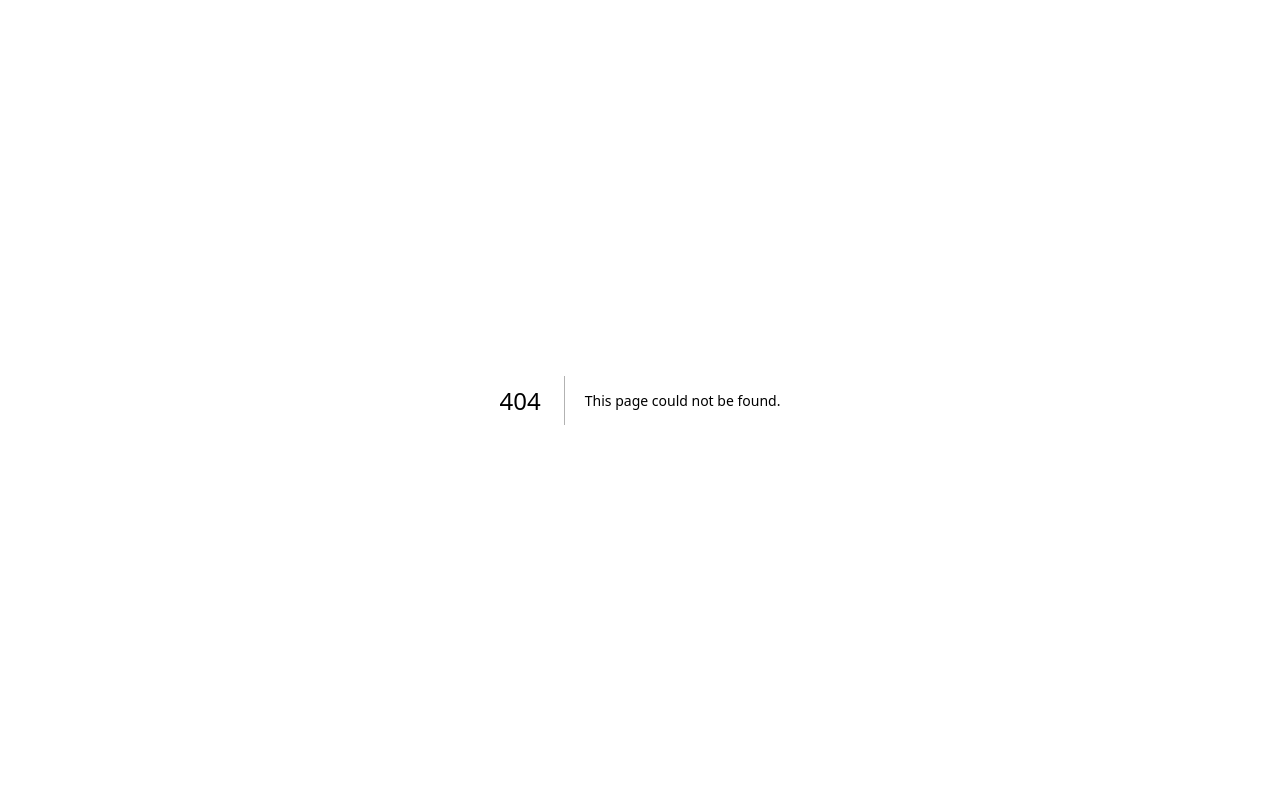
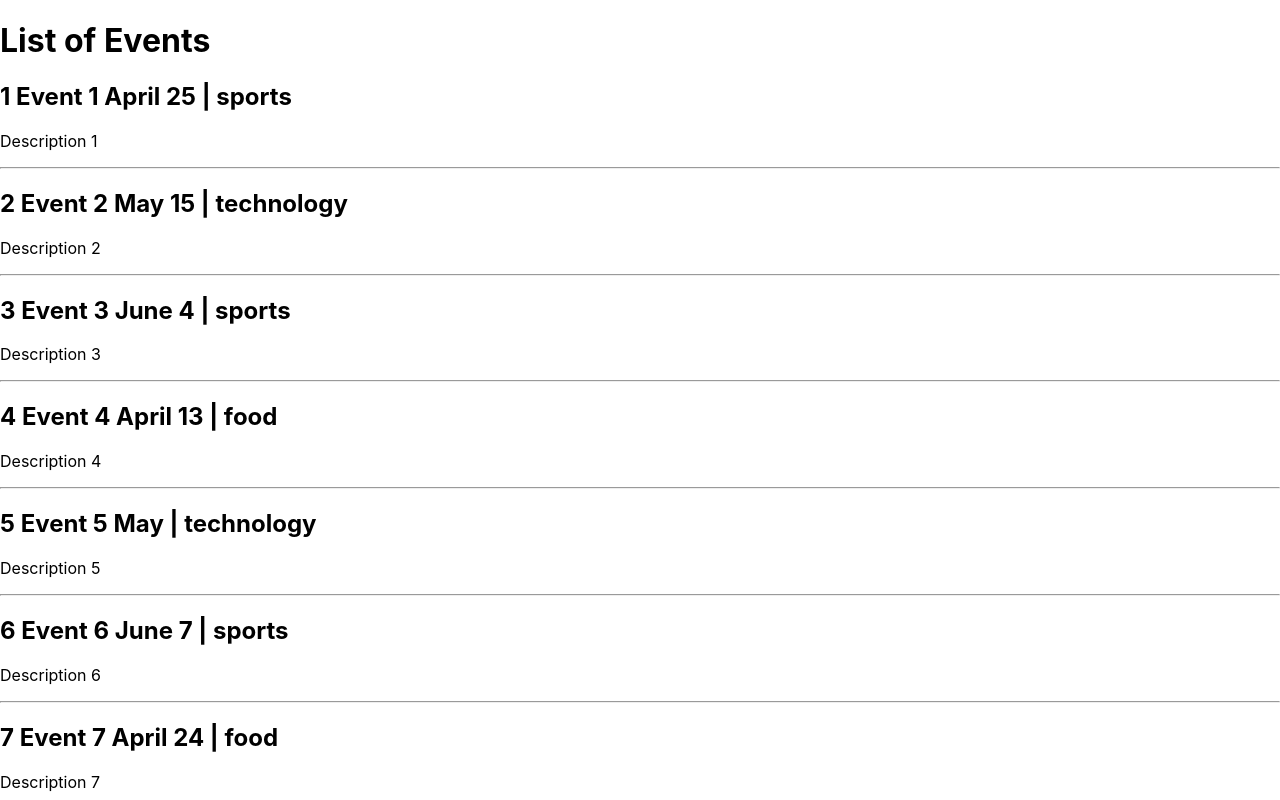
Before and after one commit to SzymonSzmydt/next-practice, a Next.js app: page /events in a window 1280 px wide. Before the commit this address had no page. Shown: the top 800 px of the page. Built offline with nearby package versions, Linux system fonts and the light colour scheme; data requests are answered from the project's data file.

Commit message:
creating event page

```diff
--- a/db.json
+++ b/db.json
@@ -56,7 +56,7 @@
     {
       "id": 2,
       "title": "Event 2",
-      "category": "politycs",
+      "category": "technology",
       "description": "Description 2",
       "date": "May 15"
     },
@@ -66,6 +66,48 @@
       "category": "sports",
       "description": "Description 3",
       "date": "June 4"
+    },
+    {
+      "id": 4,
+      "title": "Event 4",
+      "category": "food",
+      "description": "Description 4",
+      "date": "April 13"
+    },
+    {
+      "id": 5,
+      "title": "Event 5",
+      "category": "technology",
+      "description": "Description 5",
+      "date": "May "
+    },
+    {
+      "id": 6,
+      "title": "Event 6",
+      "category": "sports",
+      "description": "Description 6",
+      "date": "June 7"
+    },
+    {
+      "id": 7,
+      "title": "Event 7",
+      "category": "food",
+      "description": "Description 7",
+      "date": "April 24"
+    },
+    {
+      "id": 8,
+      "title": "Event 8",
+      "category": "technology",
+      "description": "Description 8",
+      "date": "May 15"
+    },
+    {
+      "id": 9,
+      "title": "Event 9",
+      "category": "food",
+      "description": "Description 9",
+      "date": "June 4"
     }
   ]
 }
--- /dev/null
+++ b/pages/events.js
@@ -0,0 +1,28 @@
+function EventList({ eventList }) {
+  return (
+    <>
+      <h1>List of Events</h1>
+      {eventList.map((event) => (
+        <div key={event.id}>
+          <h2>
+            {event.id} {event.title} {event.date} | {event.category}
+          </h2>
+          <p> {event.description}</p>
+          <hr />
+        </div>
+      ))}
+    </>
+  );
+}
+
+export default EventList;
+
+export async function getServerSideProps() {
+  const response = await fetch(`http://localhost:4000/events`);
+  const data = await response.json();
+  return {
+    props: {
+      eventList: data,
+    },
+  };
+}
```
